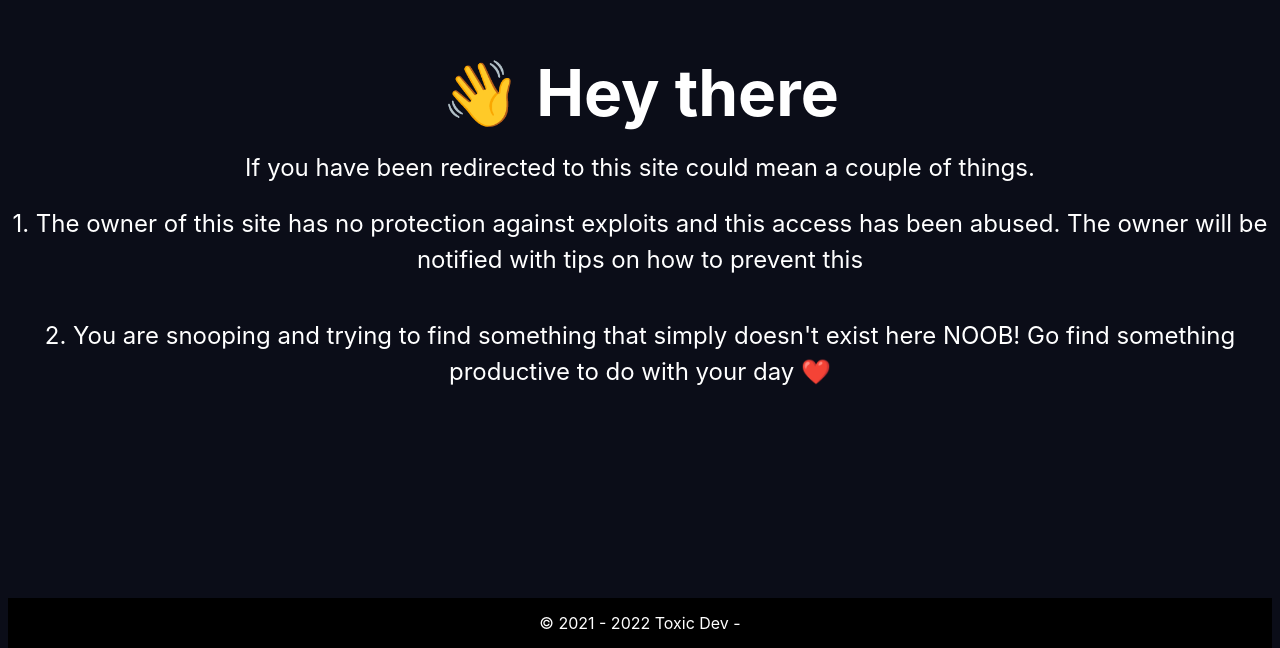
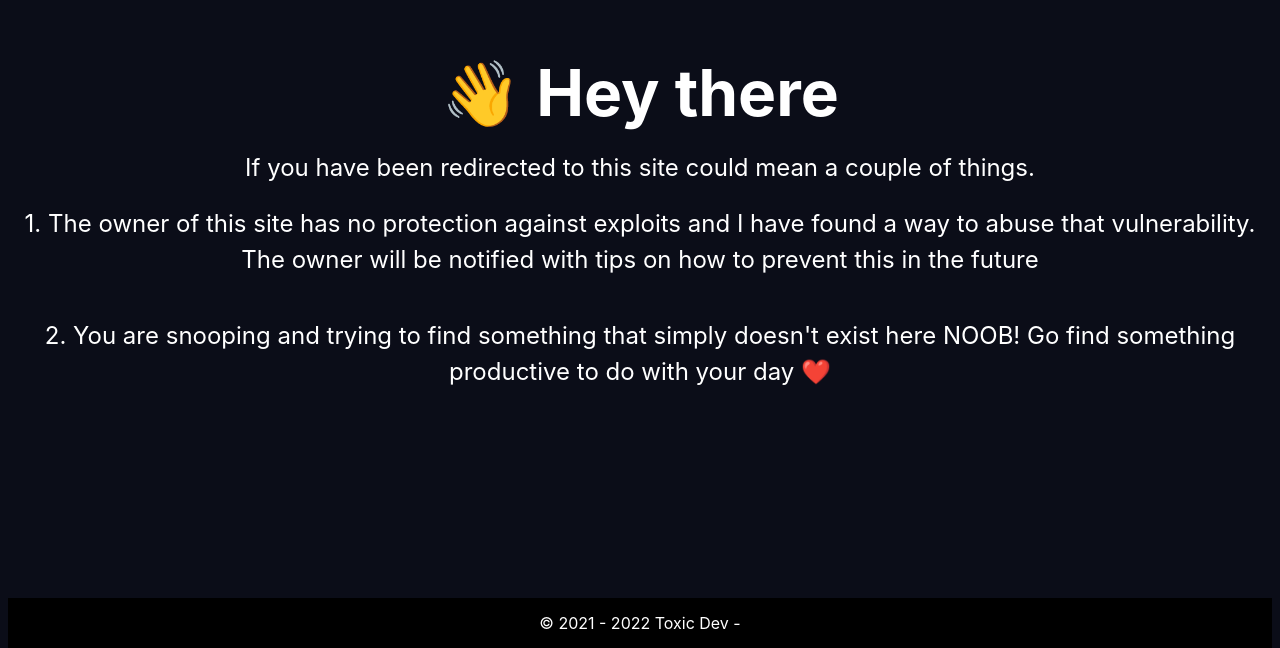
Before and after one commit to TheRealToxicDev/Parked-Apps-Page, a Next.js app: page / in a window 1280 px wide. Shown: the part 152-800 px from the top of the page. Built offline with nearby package versions, Linux system fonts and the light colour scheme.

Commit message:
Update index.tsx

```diff
--- a/pages/index.tsx
+++ b/pages/index.tsx
@@ -17,7 +17,7 @@ export default function Home() {
           If you have been redirected to this site could mean a couple of things.
         </Description>
         <Description>
-          1. The owner of this site has no protection against exploits and this access has been abused. The owner will be notified with tips on how to prevent this
+          1. The owner of this site has no protection against exploits and I have found a way to abuse that vulnerability. The owner will be notified with tips on how to prevent this in the future
         </Description>
         <br />
         <Description>
```
